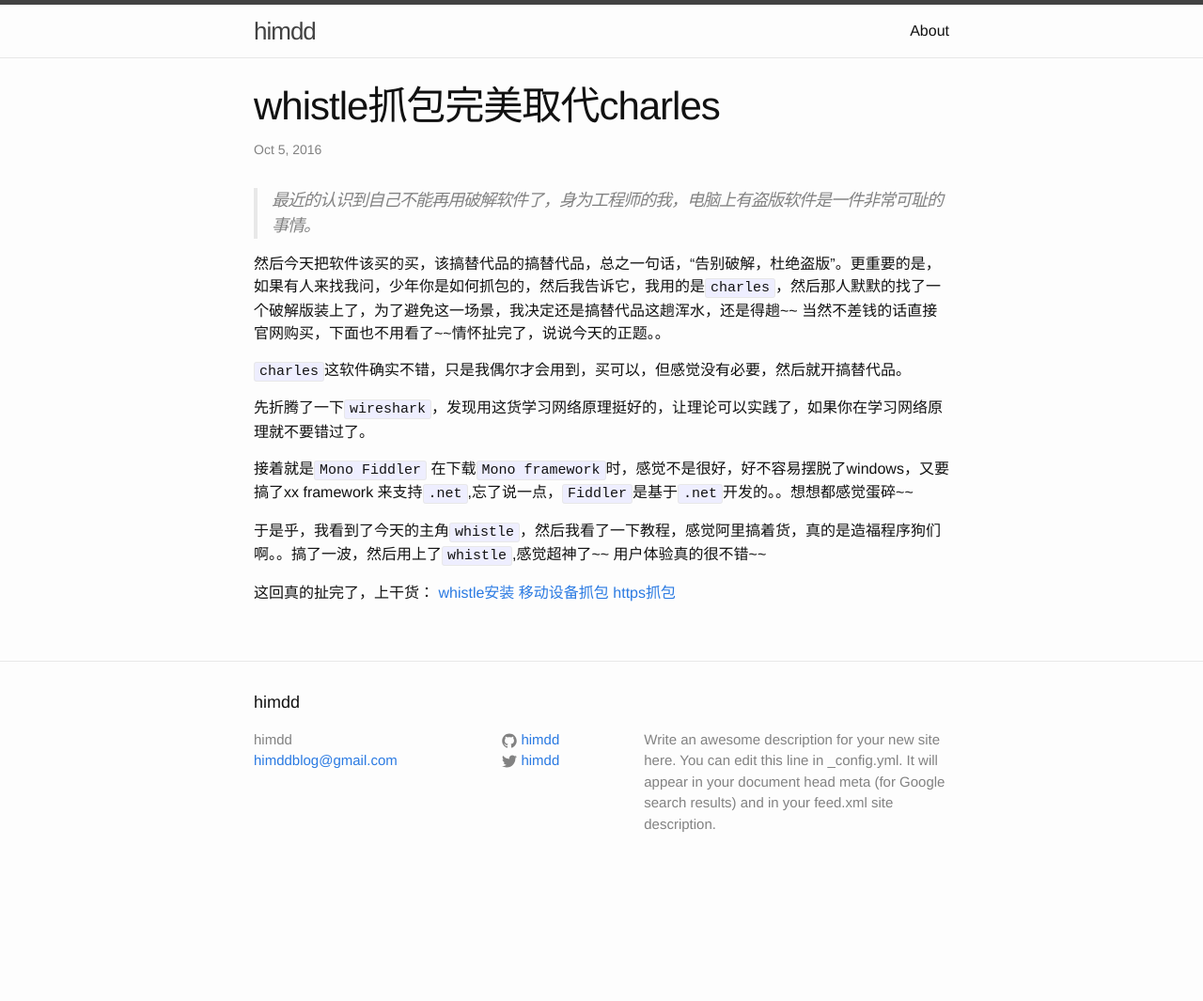
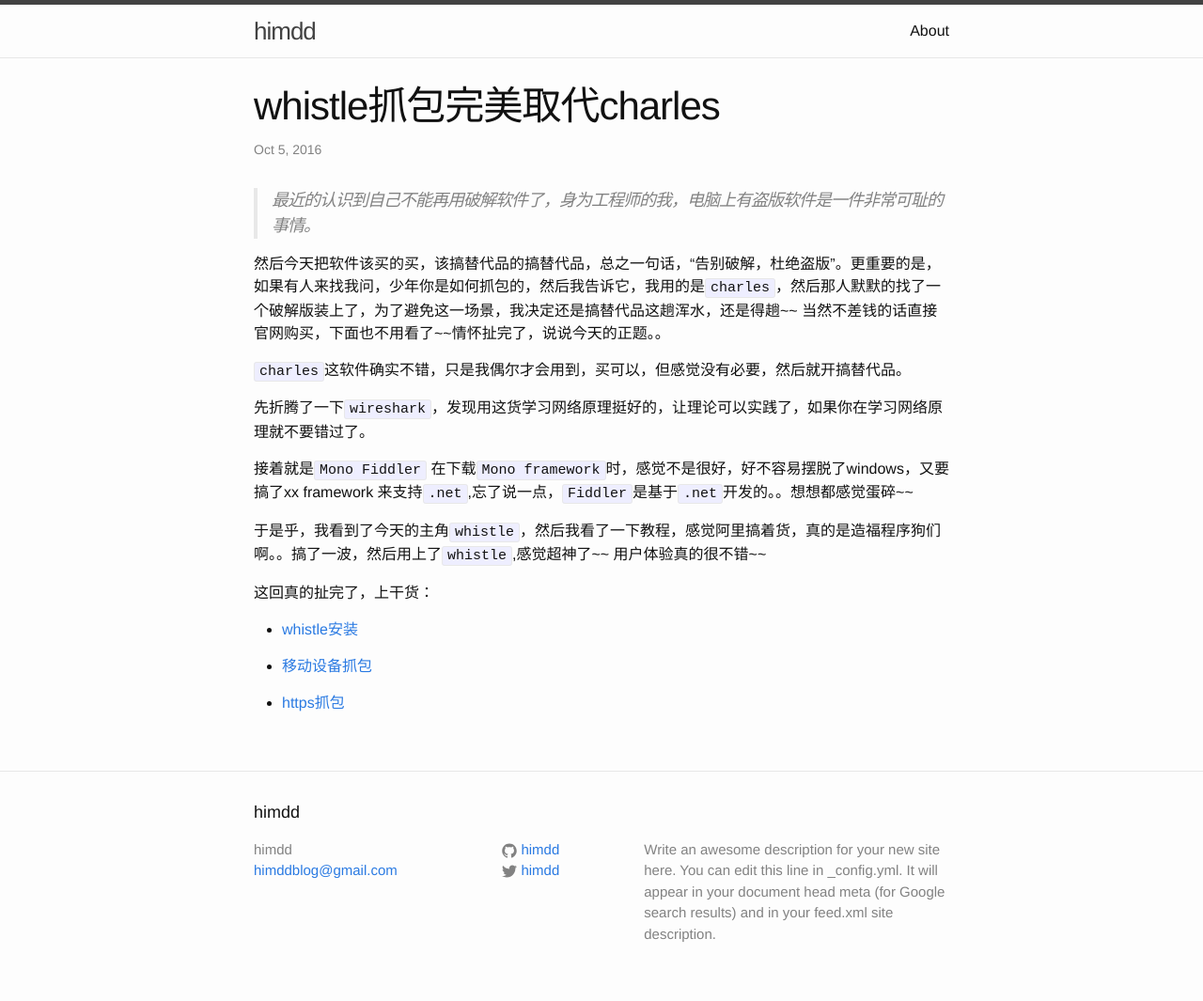
Before and after one commit to miaomiao1234/himdd.github.io, a Jekyll site: the page built from _posts/2016-10-05-whistle-instead-of-charles-on-mac.md, in a window 1280 px wide. Shown: the whole page at 94% size. Built offline with Jekyll 4.4.1, drawn with Linux system fonts in a browser that asks for light colours; comment, search, counter and statistics services are not loaded; before the commit the page ends 948 px from its top, so only the background shows below that.

```diff
--- a/_posts/2016-10-05-whistle-instead-of-charles-on-mac.md
+++ b/_posts/2016-10-05-whistle-instead-of-charles-on-mac.md
@@ -18,6 +18,9 @@ categories: himdd update
 于是乎，我看到了今天的主角`whistle`，然后我看了一下教程，感觉阿里搞着货，真的是造福程序狗们啊。。搞了一波，然后用上了`whistle`,感觉超神了~~ 用户体验真的很不错~~
 
 这回真的扯完了，上干货：
-[whistle安装](https://whistle.gitbooks.io/help/content/install.html)
-[移动设备抓包](https://whistle.gitbooks.io/help/content/webui/online.html)
-[https抓包](https://whistle.gitbooks.io/help/content/webui/https.html)
+
+- [whistle安装](https://whistle.gitbooks.io/help/content/install.html)
+
+- [移动设备抓包](https://whistle.gitbooks.io/help/content/webui/online.html)
+
+- [https抓包](https://whistle.gitbooks.io/help/content/webui/https.html)
```
